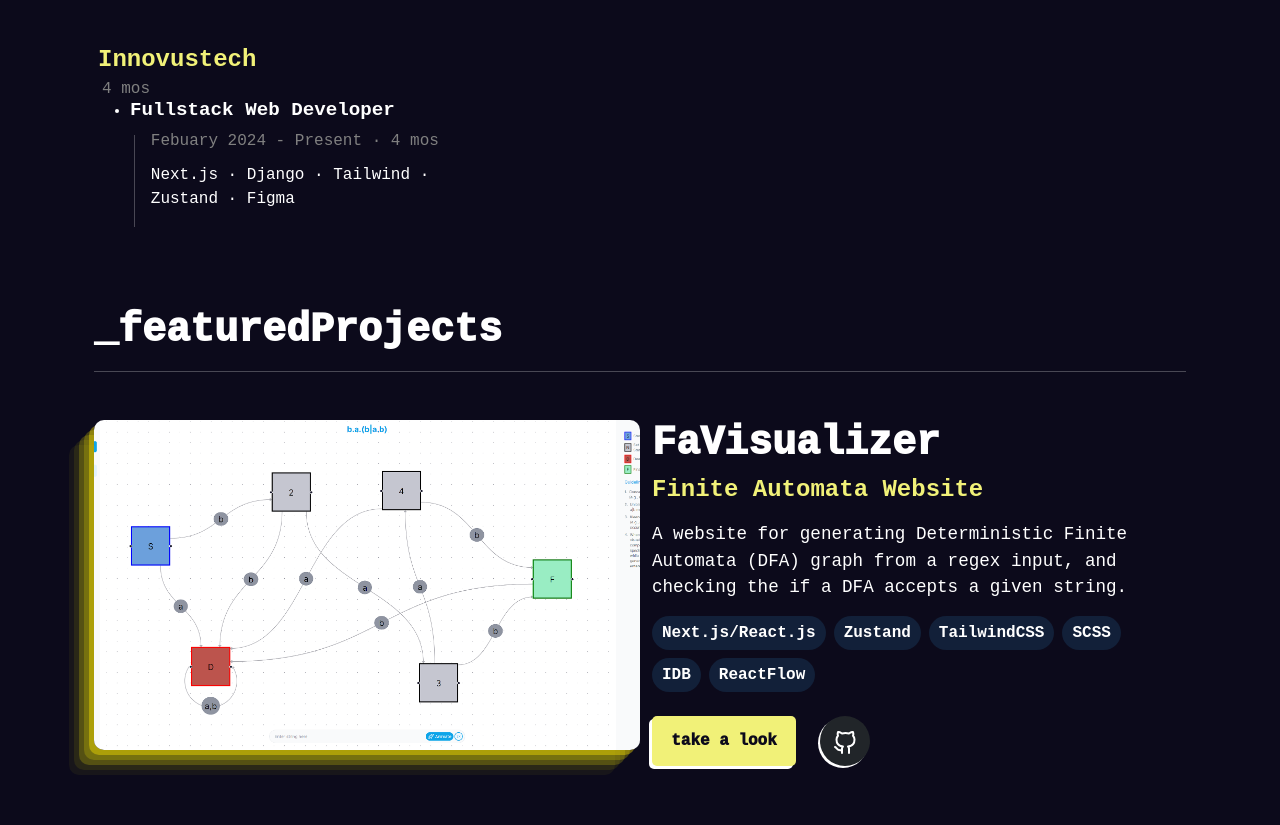
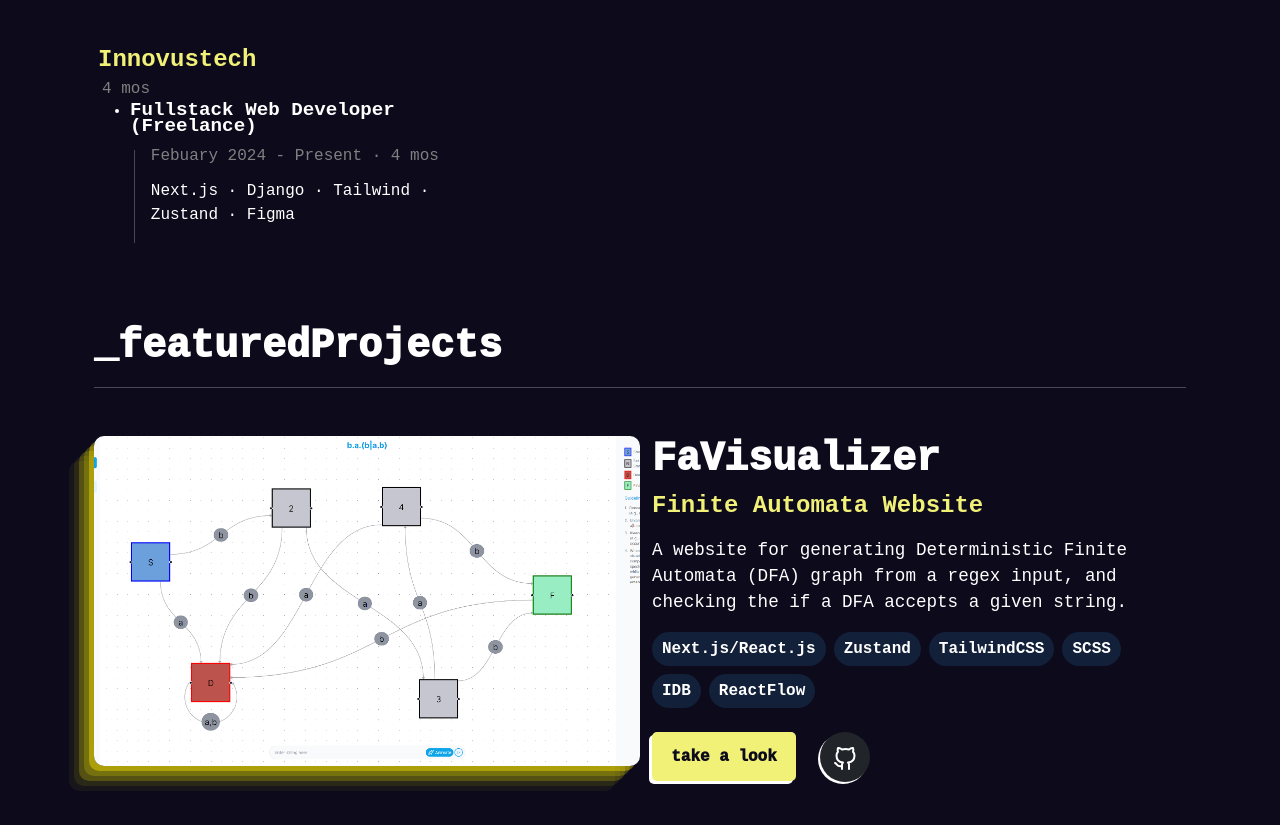
Before and after one commit to cup-noodlehS/portfolio-v2, a Vue app: page / in a window 1280 px wide. Shown: the part 1289-2114 px from the top of the page. Built offline with nearby package versions, Linux system fonts and the light colour scheme.

Commit message:
change position title

```diff
--- a/src/components/index/experience.vue
+++ b/src/components/index/experience.vue
@@ -110,7 +110,7 @@
     duration: elapsedMonthsAndYears(2, 2024),
     positions: [
       {
-        title: "Fullstack Web Developer",
+        title: "Fullstack Web Developer (Freelance)",
         date: "Febuary 2024 - Present",
         duration: elapsedMonthsAndYears(2, 2024),
         skills: ["Next.js", "Django", "Tailwind", "Zustand", "Figma"],
```
